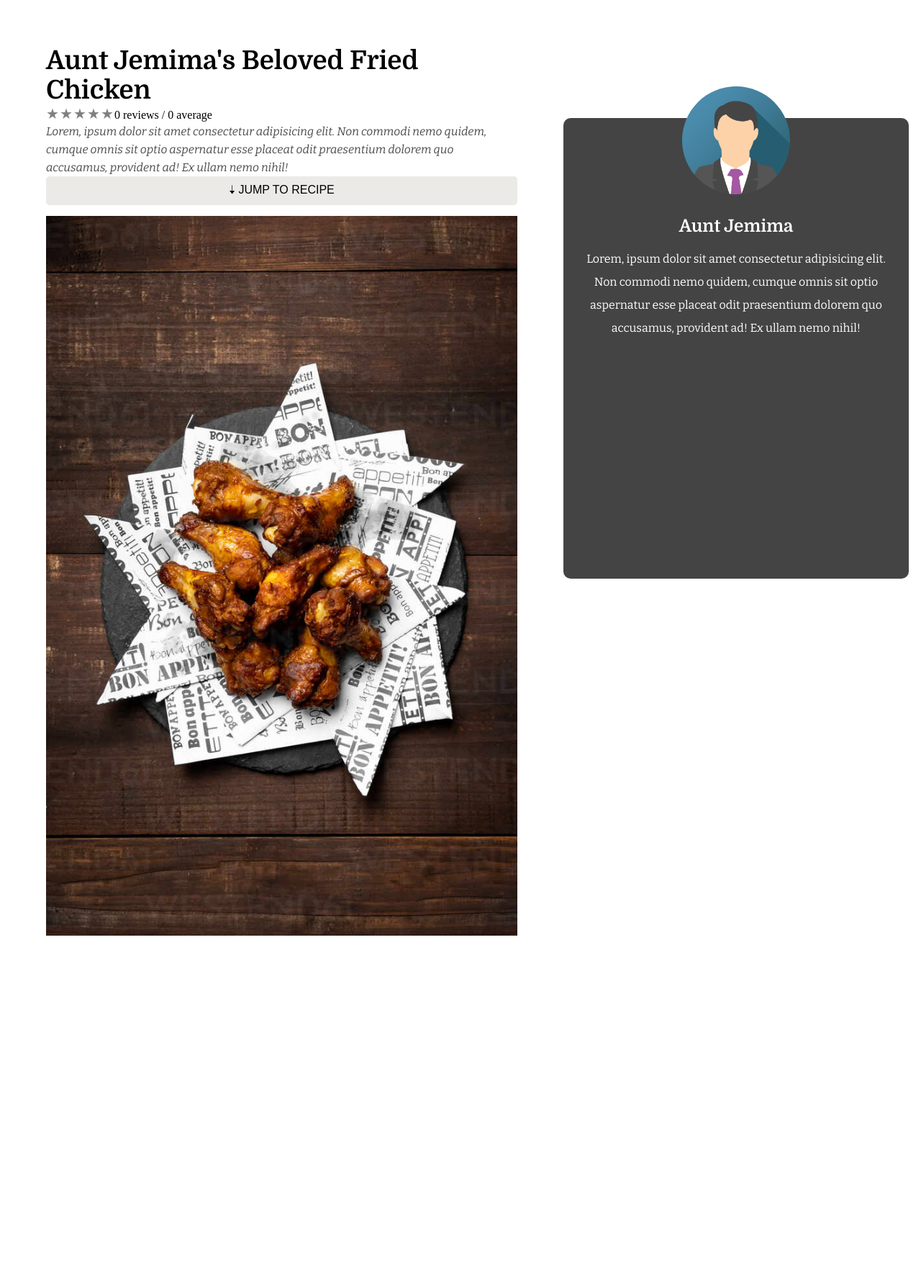
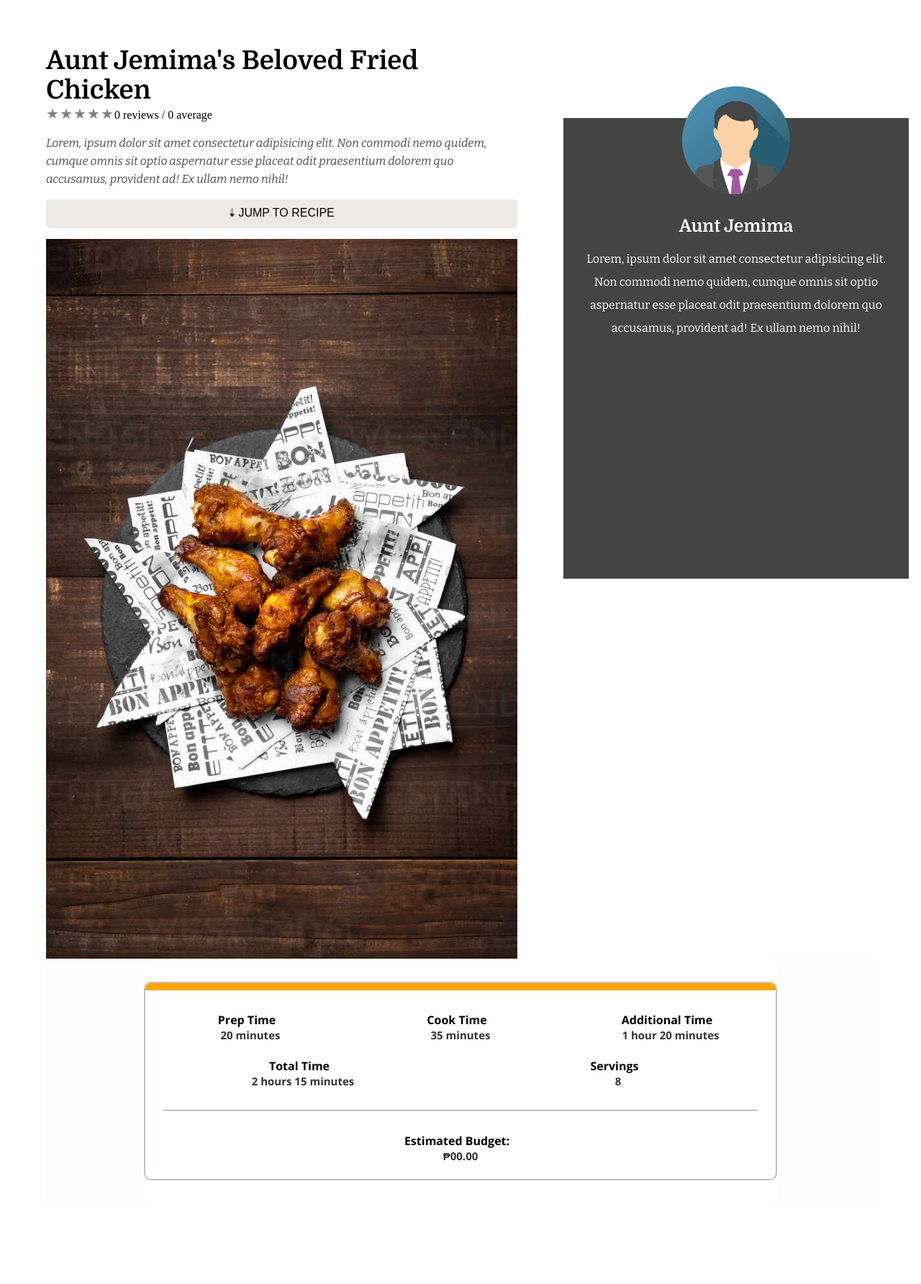
Before and after one commit to AkurasKurasa/lexicon, a PHP site: page /views/Recipe.php in a window 1280 px wide. Shown: the whole page at 72% size. Before the commit the page ends 1300 px from the top, so only its background shows below. Run offline with PHP 8.4, Linux system fonts and the light colour scheme.

Commit message:
Added sections and created time and budget card

```diff
--- a/assets/styles/recipe.css
+++ b/assets/styles/recipe.css
@@ -22,14 +22,13 @@ html {
 }
 
 main {
-    display:flex;
     height: fit-content;
-
     margin: 32px;
     padding: 32px;
 }
 
-.recipeInfo {
+/*Section for the title and the authorcard*/
+.headerSection {
     display: flex;
     flex-direction: row;
     gap: 5vw;
@@ -57,6 +56,7 @@ main {
     font-style: italic;
     color: rgb(77, 77, 77);
     line-height: 25px;
+    margin: 16px 0 16px 0;
 }
 
 .recipeImage {
@@ -208,13 +208,12 @@ main {
     margin-top: 100px;
     height: 80vh;
     width: 60vh;
-    background-color: #444; /* darker gray for better contrast */
+    background-color: #444;
     display: flex;
     flex-direction: column;
     align-items: center;
     color: white;
     padding: 1rem;
-    border-radius: 10px;
 }
 
 .authorCard h2 {
@@ -240,3 +239,66 @@ main {
     position: absolute;
     margin-top: 120px;
   }
+
+/*Section for the main content */
+.sectionMain {
+    display: flex;
+    flex-direction: column;
+    align-items: center;
+    justify-content: center;
+    gap: 2rem;
+    width: 100%;
+    background-color: #fdfdfd;
+    font-family: var(--openSans);
+    margin-bottom: 3rem;
+}
+
+.sectionCard {
+    width: 110vh;
+    background: white;
+    border-radius: 12px;
+}
+
+
+.prepTimeContainer {
+    display: flex;
+    flex-direction: column;
+    border: 2px solid rgb(197, 191, 191);
+    border-radius: 10px;
+    overflow: hidden;
+    width: 100%;
+    max-width: 900px;
+    margin: 2rem auto;
+    font-family: var(--openSans);
+    background-color: #fff;
+}
+
+.colorFill {
+    height: 10px;
+    width: 100%;
+    background-color: orange;
+    margin-bottom: 30px;
+}
+
+.timeHeader,
+.timeValues {
+    display: flex;
+    justify-content: space-between;
+    text-align: center;
+}
+
+.timeHeader span,
+.timeValues span {
+    flex: 1;
+    font-weight: bold;
+    font-size: 16px;
+}
+
+.timeValues span {
+    font-size: 15px;
+    color: #333;
+}
+
+.timeHeader span {
+    margin-right: 10px;
+}
--- a/views/Recipe.php
+++ b/views/Recipe.php
@@ -9,7 +9,8 @@
 </head>
 <body>
     <main>
-        <div class="recipeInfo">
+        <!-- Section for the header -->
+        <section class="headerSection">
         <div class="recipeHeader">
             <h1 class="recipeName">Aunt Jemima's Beloved Fried Chicken</h1>
             <div class="recipeRating">
@@ -57,6 +58,7 @@
 
             </form>
         -->
+
         <div class="authorProfile">
         <div class="authorCard">
             <h2 >Aunt Jemima</h2>
@@ -67,9 +69,43 @@
 
         </div>
         </div>
-        <!--
-        <div class="info"></div>
-        -->
+        </section>
+
+        <!-- Section for the body (The main content of the page) -->
+        <section class="sectionMain">
+  <div class="sectionCard">
+    <div class="prepTimeContainer">
+      <div class="colorFill"></div>
+      <div class="timeHeader">
+        <span>Prep Time</span>
+        <span>Cook Time</span>
+        <span>Additional Time</span>
+      </div>
+      <div class="timeValues">
+        <span>20 minutes</span>
+        <span>35 minutes</span>
+        <span>1 hour 20 minutes</span>
+      </div><br>
+      <div class="timeHeader">
+        <span>Total Time</span>
+        <span>Servings</span>
+      </div>
+      <div class="timeValues">
+        <span>2 hours 15 minutes</span>
+        <span>8</span>
+      </div>
+      <hr style="margin: 30px 25px 30px 25px">
+      <div class="timeHeader">
+        <span>Estimated Budget: </span>
+      </div>
+
+      <div class="timeValues">
+        <span>&#8369;00.00</span>
+      </div><br>
+    </div>
+  </div>
+</section>
+
     </main>
 </body>
 </html>
```
